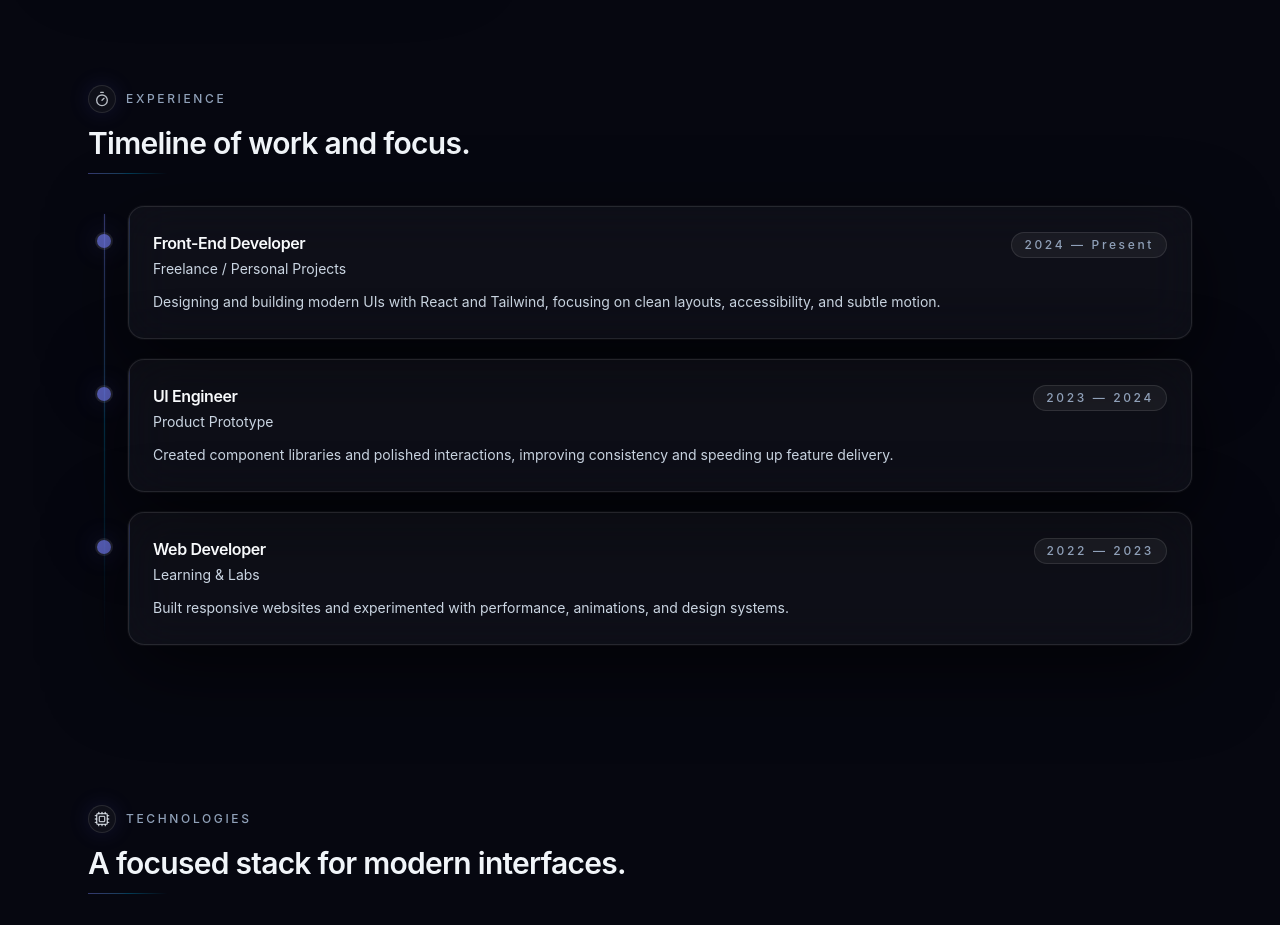
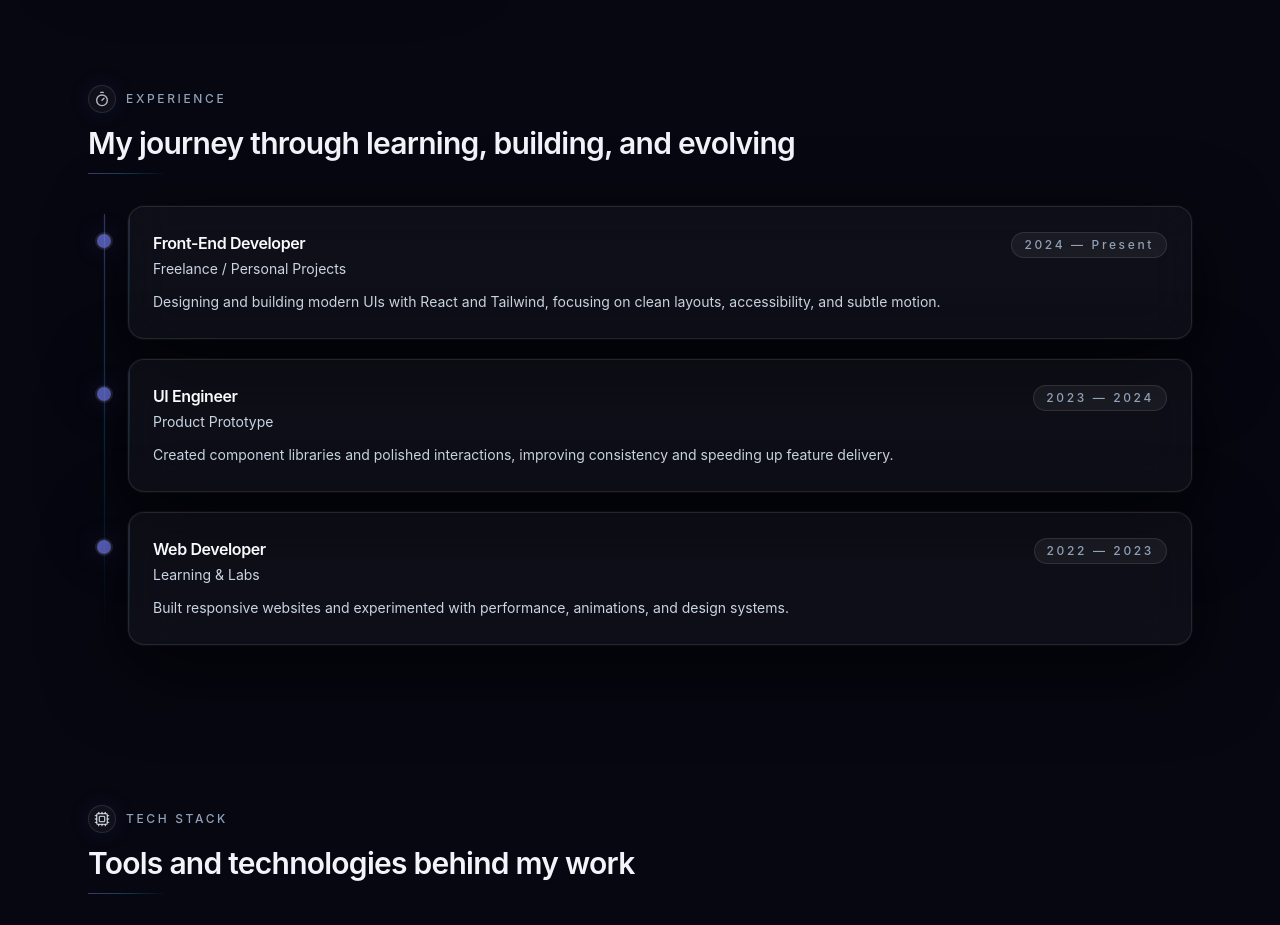
Before and after one commit to gabi-gms/portfolio, a React (Vite) app: page / in a window 1280 px wide. Shown: the part 2700-3625 px from the top of the page. Built offline with nearby package versions, Linux system fonts and the light colour scheme.

Commit message:
Fixing errors in implementation of language toggle

```diff
--- a/src/components/Experience.jsx
+++ b/src/components/Experience.jsx
@@ -1,6 +1,7 @@
 import { motion } from 'framer-motion'
 import { Section } from './Section.jsx'
 import { Timer } from 'lucide-react'
+import { useLanguage } from '../contexts/LanguageContext.jsx'
 
 const items = [
   {
@@ -59,11 +60,13 @@ function TimelineItem({ item }) {
 }
 
 export function Experience() {
+  const { t } = useLanguage()
+
   return (
     <Section
       id="experience"
-      eyebrow="EXPERIENCE"
-      title="Timeline of work and focus."
+       eyebrow={t('experience.eyebrow')}
+      title={t('experience.title')}
       icon={Timer}
     >
       <div className="grid gap-8 lg:grid-cols-12">
--- a/src/components/Technologies.jsx
+++ b/src/components/Technologies.jsx
@@ -79,7 +79,7 @@ function TechIcon({ name }) {
   }
 }
 
-const filters = ['All', 'Frontend', 'Backend', 'Tools']
+const filters = ['All', 'Frontend', 'Backend', 'Tools', 'Database']
 
 const tech = [
   // Frontend
@@ -101,6 +101,10 @@ const tech = [
   { name: 'Vite', category: 'Tools', level: 'Advanced', value: 78 },
   { name: 'Figma', category: 'Tools', level: 'Intermediate', value: 64 },
   { name: 'VS Code', category: 'Tools', level: 'Advanced', value: 76 },
+
+  // Database
+  { name: 'MySQL', category: 'Database', level: 'Intermediate', value: 65 },
+  { name: 'PostgreSQL', category: 'Database', level: 'Intermediate', value: 60 },
 ]
 
 function FilterButton({ active, children, onClick }) {
@@ -190,8 +194,8 @@ export function Technologies() {
   return (
     <Section
       id="technologies"
-      eyebrow="TECHNOLOGIES"
-      title="A focused stack for modern interfaces."
+      eyebrow={t('technologies.eyebrow')}
+      title={t('technologies.title')}
       icon={Cpu}
     >
       <div className="relative">
--- a/src/contexts/LanguageContext.jsx
+++ b/src/contexts/LanguageContext.jsx
@@ -98,19 +98,19 @@ const translations = {
     },
     // Experience
     experience: {
-      title: 'Experience',
-      current: 'CURRENTLY',
-      available: 'Available for freelance projects',
-      contactMe: 'Contact me'
+      title: 'My journey through learning, building, and evolving',
+      eyebrow: 'EXPERIENCE'
+
     },
     // Technologies
     technologies: {
-      title: 'Technologies',
-      subtitle: 'Tools I work with',
+      title: 'Tools and technologies behind my work',
+      eyebrow: 'TECH STACK',
       categories: {
         frontend: 'Frontend',
         backend: 'Backend',
-        tools: 'Tools & Design'
+        tools: 'Tools',
+        database: 'Database'
       }
     },
     // Contact
@@ -231,19 +231,18 @@ const translations = {
     },
     // Experience
     experience: {
-      title: 'Experiência',
-      current: 'ATUALMENTE',
-      available: 'Disponível para projetos freelance',
-      contactMe: 'Entre em contato'
+      title: 'Minha jornada entre aprendizado, construção e evolução',
+      eyebrow: 'EXPERIÊNCIA'
     },
     // Technologies
     technologies: {
-      title: 'Tecnologias',
-      subtitle: 'Ferramentas com as quais trabalho',
+      title: 'Ferramentas e tecnologias por trás do meu trabalho',
+      eyebrow: 'TECNOLOGIAS',
       categories: {
-        frontend: 'Frontend',
-        backend: 'Backend',
-        tools: 'Ferramentas & Design'
+        frontend: 'Front-end',
+        backend: 'Back-end',
+        tools: 'Ferramentas',
+        database: 'Banco de Dados'
       }
     },
     // Contact
```
